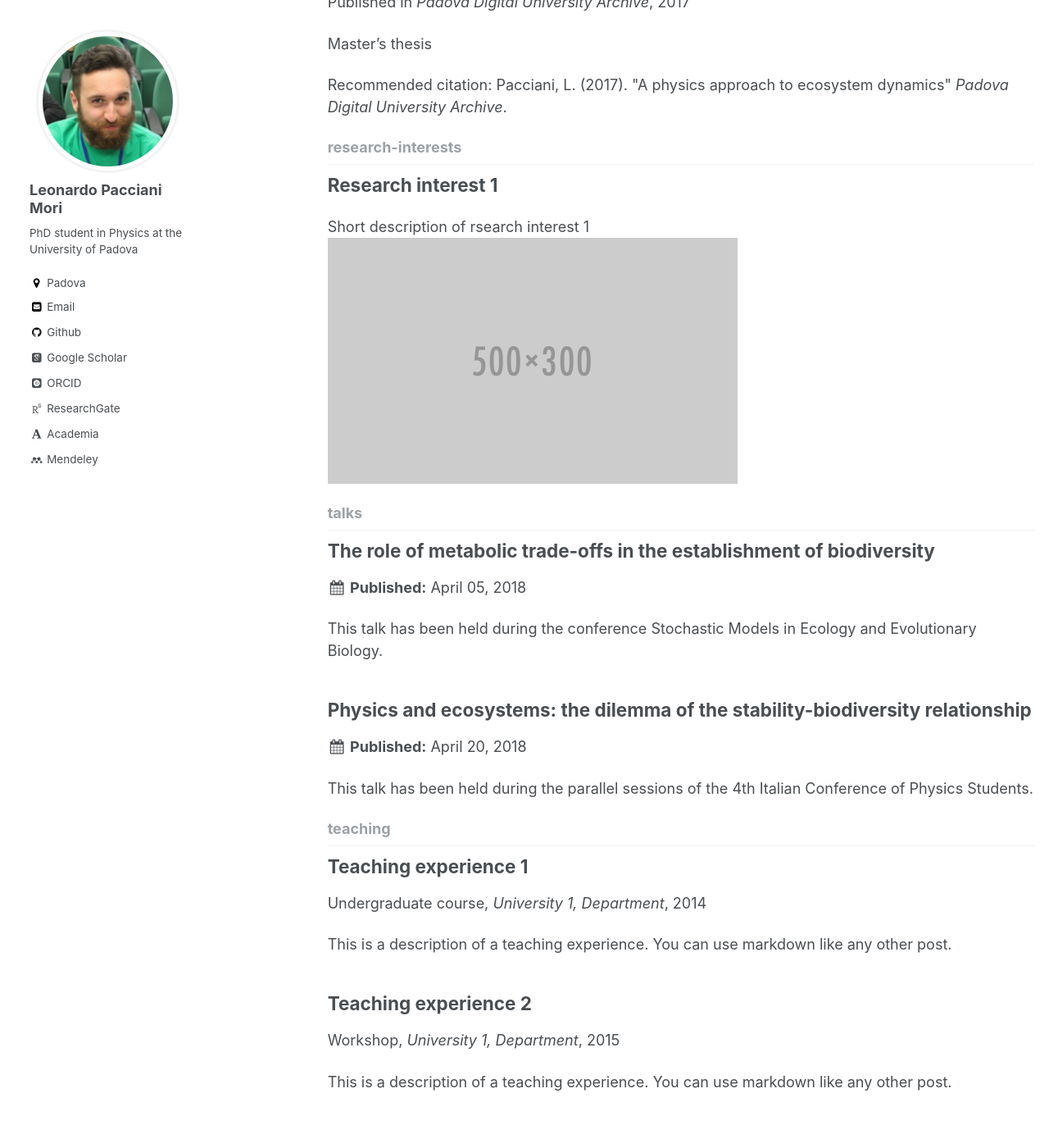
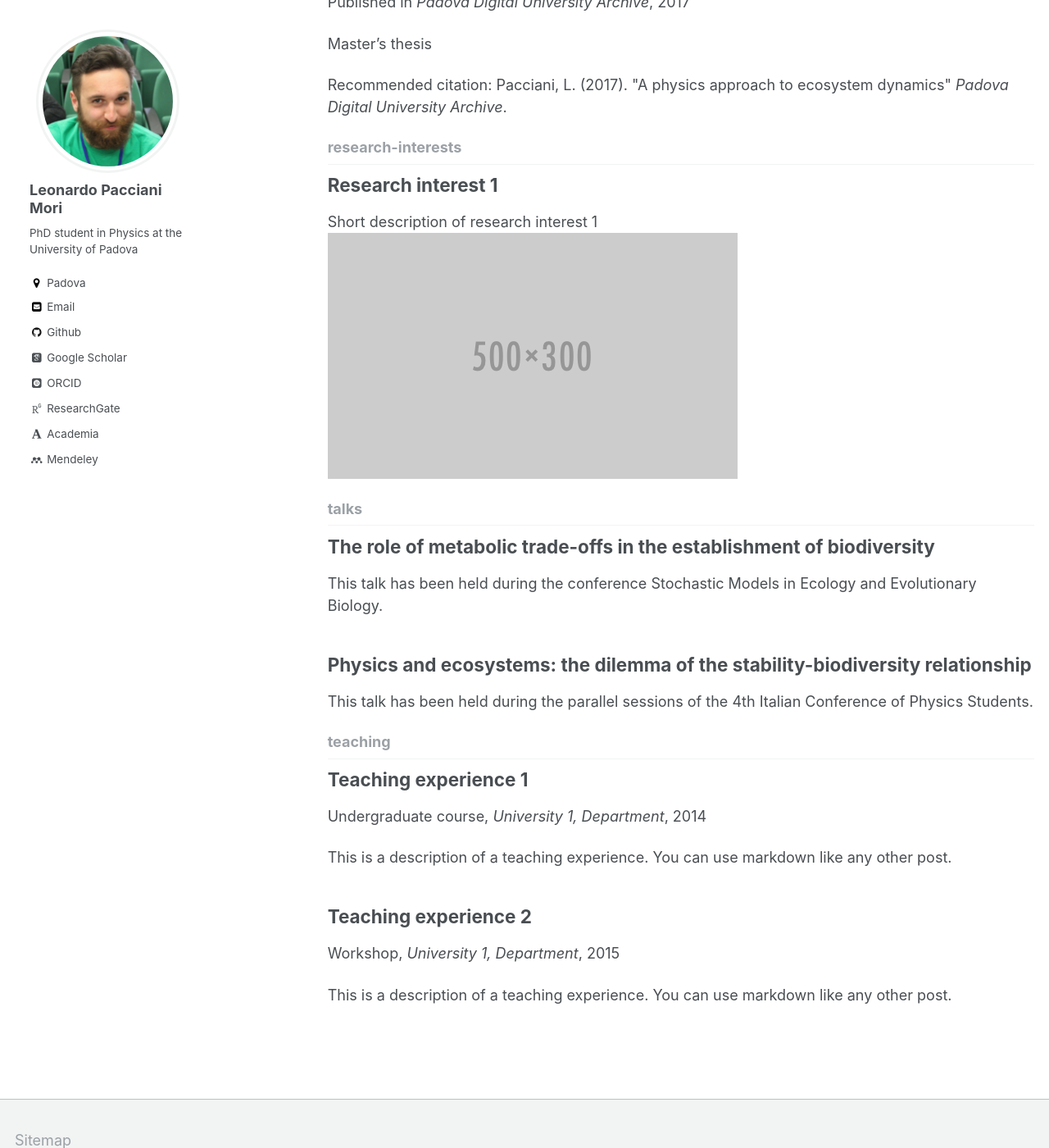
Before and after one commit to suweis/suweis.github.io, a Jekyll site: the page built from _pages/collection-archive.html, in a window 1280 px wide and 1400 px high, scrolled down 542 px. Shown: the whole window at 82% size. Built offline with Jekyll 4.4.1, drawn with Linux system fonts in a browser that asks for light colours; nearby versions of some CDN libraries; some web fonts are replaced.

Commit message:
Cambiata rimozione "Published:" in research-interests

```diff
--- a/_includes/archive-single.html
+++ b/_includes/archive-single.html
@@ -42,10 +42,8 @@
           <p>{{ post.type }}, <i>{{ post.venue }}</i>, {{ post.date | default: "1900-01-01" | date: "%Y" }}</p>
         {% elsif post.collection == 'publications' %}
           <p>Published in <i>{{ post.venue }}</i>, {{ post.date | default: "1900-01-01" | date: "%Y" }}</p>
-        {% elsif post.collection == 'research-interests' %}
-          <p></p>
         {% elsif post.date %}
-         <p class="page__date"><strong><i class="fa fa-fw fa-calendar" aria-hidden="true"></i> {{ site.data.ui-text[site.locale].date_label | default: "Published:" }}</strong> <time datetime="{{ post.date | default: "1900-01-01" | date_to_xmlschema }}">{{ post.date | default: "1900-01-01" | date: "%B %d, %Y" }}</time></p>
+         <!--<p class="page__date"><strong><i class="fa fa-fw fa-calendar" aria-hidden="true"></i> {{ site.data.ui-text[site.locale].date_label | default: "Published:" }}</strong> <time datetime="{{ post.date | default: "1900-01-01" | date_to_xmlschema }}">{{ post.date | default: "1900-01-01" | date: "%B %d, %Y" }}</time></p>-->
         {% endif %}
 
     {% if post.excerpt and site.read_more != 'enabled' %}
--- a/_research-interests/research-interest-1.md
+++ b/_research-interests/research-interest-1.md
@@ -1,6 +1,6 @@
 ---
 title: "Research interest 1"
-excerpt: "Short description of rsearch interest 1<br/><img src='/images/500x300.png'>"
+excerpt: "Short description of research interest 1<br/><img src='/images/500x300.png'>"
 collection: research-interests
 ---
 
```
